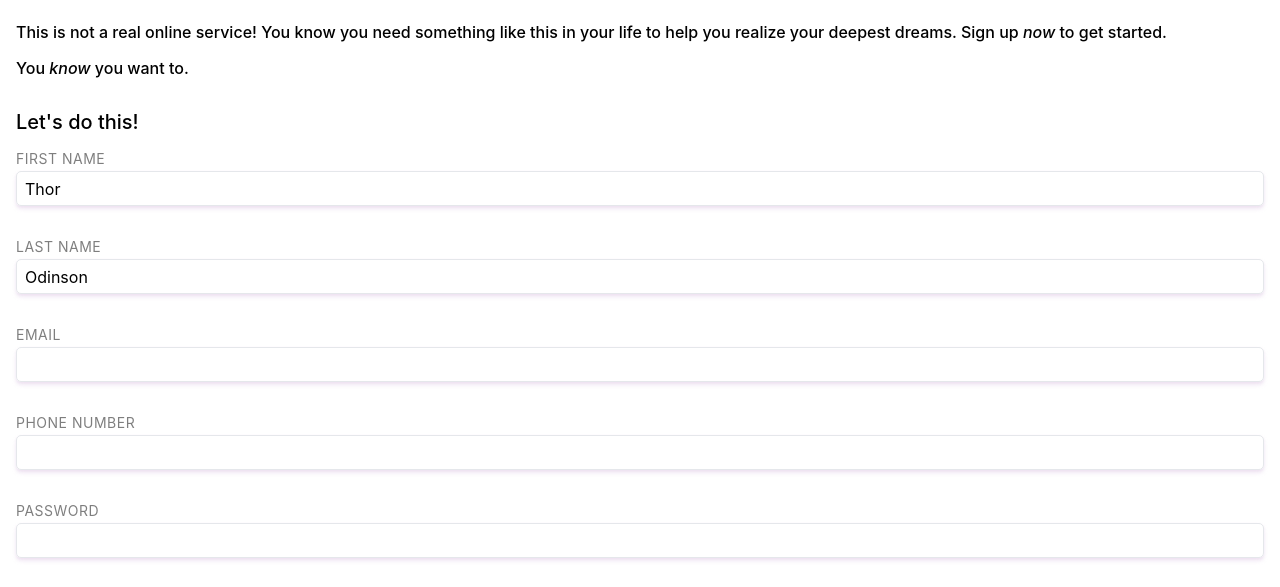
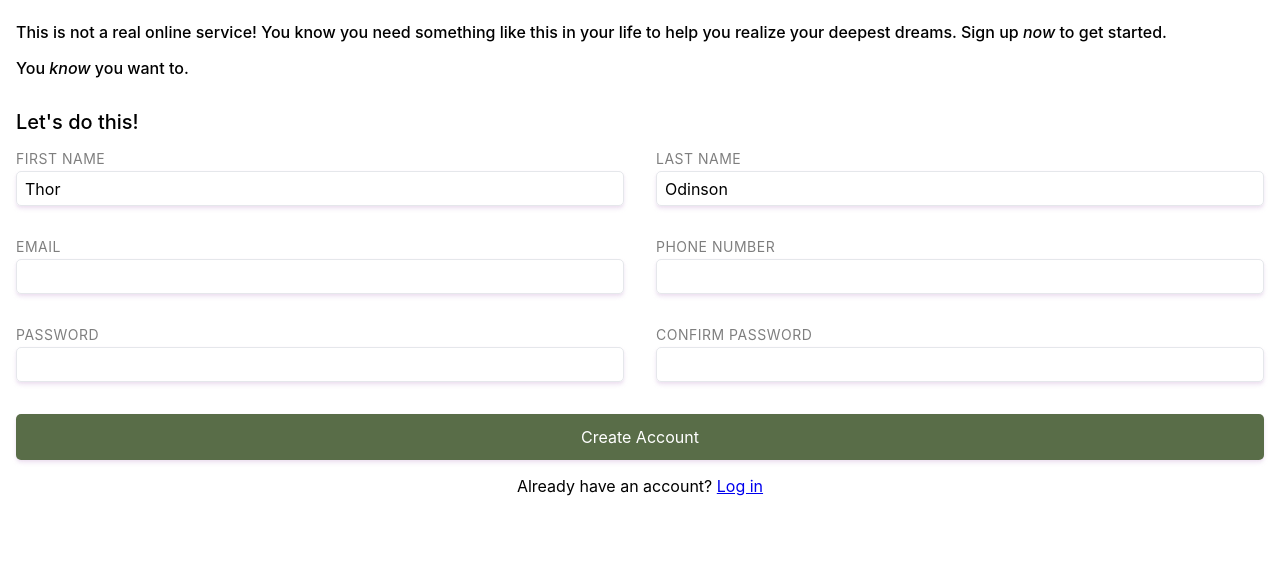
Before and after one commit to Norwyx/sign-up-form-top, a plain HTML site: page index.html in a window 1280 px wide. Shown: the part 202-789 px from the top of the page. Drawn offline with Linux system fonts and the light colour scheme.

Commit message:
Style above 375px and below 1100px

```diff
--- a/style.css
+++ b/style.css
@@ -167,3 +167,21 @@ Main Styles
         }
     }
 }
+
+
+
+/*
+Media Queries
+*/
+@media (min-width: 50rem) {
+    form {
+        flex-direction: row !important;
+        flex-wrap: wrap;
+
+        .form__element {
+            width: 50% !important;
+            flex: 1;
+            flex-basis: 40%;
+        }
+    }
+}
```
